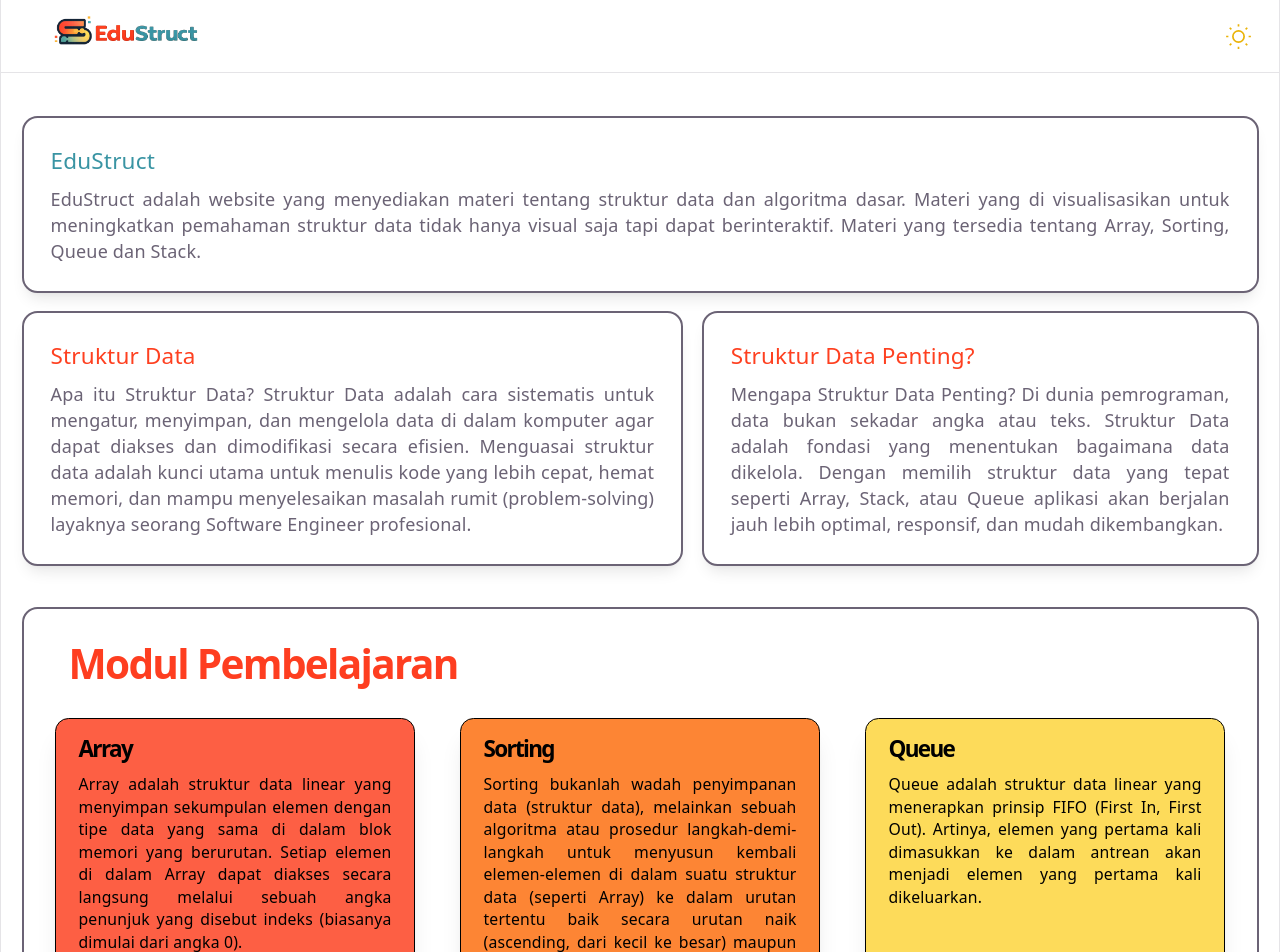
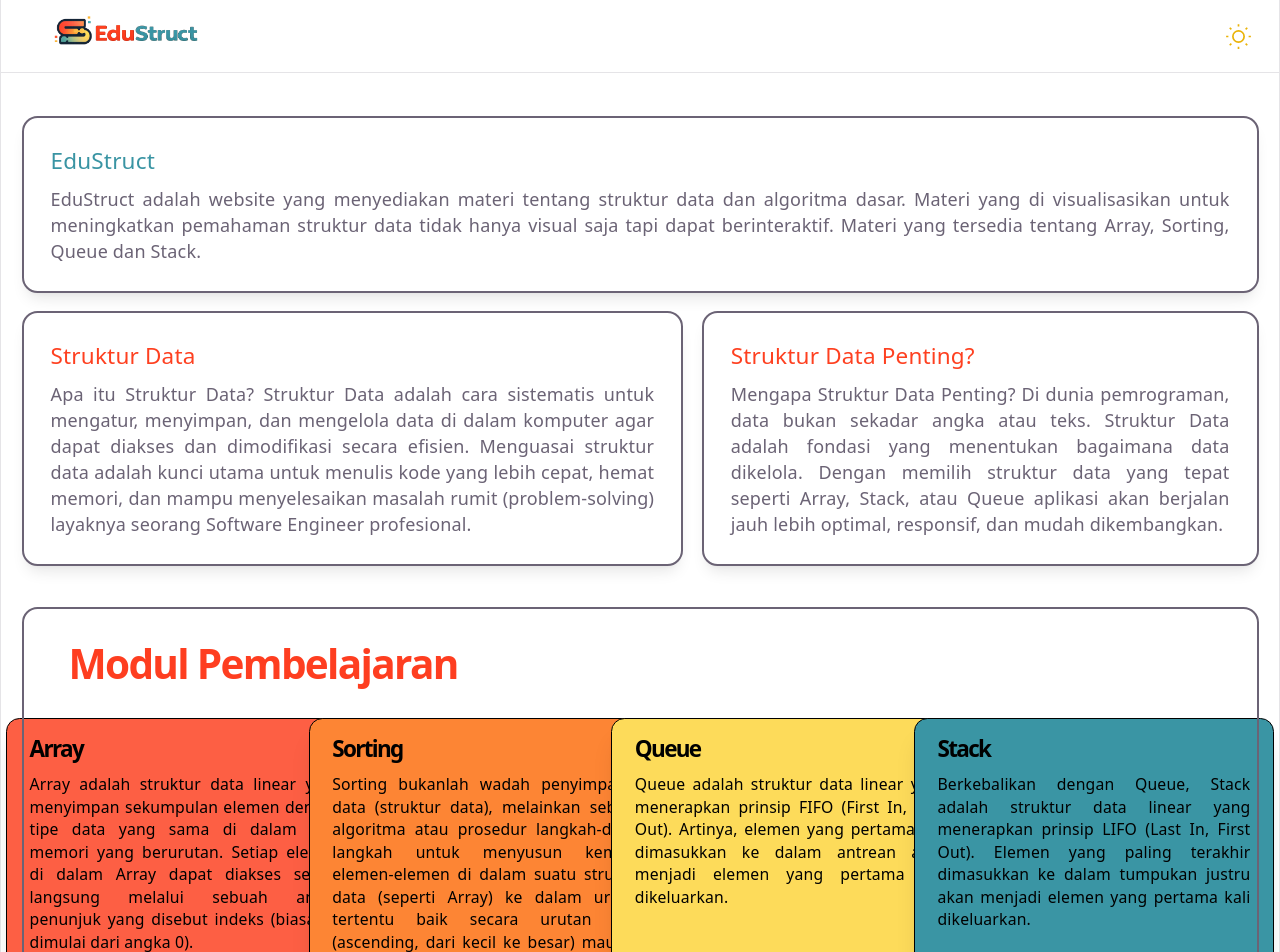
Before and after one commit to molenaru/strukdat, a React (Vite) app in the folder struktur-data/: page / in a window 1280 px wide. Shown: the top 952 px of the page. Built offline with nearby package versions, Linux system fonts and the light colour scheme.

Commit message:
logo dan bug tipis tipis

```diff
--- a/struktur-data/index.html
+++ b/struktur-data/index.html
@@ -3,13 +3,13 @@
 
 <head>
   <meta charset="UTF-8" />
-  <link rel="icon" type="image/svg+xml" href="/logo.png" />
+  <link rel="icon" type="image/svg+xml" href="/Frame 9.png" />
   <meta name="viewport" content="width=device-width, initial-scale=1.0" />
 
   <script src="https://cdn.tailwindcss.com"></script>
   <link rel="stylesheet" href="https://cdnjs.cloudflare.com/ajax/libs/animate.css/4.1.1/animate.min.css" />
 
-  <title>struktur-data</title>
+  <title>EduStruct</title>
 </head>
 
 <body>
--- a/struktur-data/src/App.tsx
+++ b/struktur-data/src/App.tsx
@@ -1,4 +1,6 @@
-import { Routes, Route } from "react-router-dom";
+import { Routes, Route, useLocation } from "react-router-dom";
+import { AnimatePresence, motion } from "framer-motion";
+import { useEffect } from "react";
 import Nav from "./Navbar";
 import Footer from "./Footer";
 import Card from "./components/Card";
@@ -8,11 +10,25 @@ import QueueComponent from "./queue";
 import StackComponent from "./stack";
 
 function App() {
+  const location = useLocation();
+
+  useEffect(() => {
+    window.scrollTo({ top: 0, left: 0, behavior: "instant" });
+  }, [location.pathname]);
+
   return (
     <div className="min-h-screen">
       <Nav />
       {/* title */}
-      <Routes>
+      <AnimatePresence mode="wait">
+        <motion.div
+          key={location.pathname}
+          initial={{ opacity: 0, y: 16 }}
+          animate={{ opacity: 1, y: 0 }}
+          exit={{ opacity: 0, y: -16 }}
+          transition={{ duration: 0.25, ease: "easeOut" }}
+        >
+          <Routes location={location}>
         {/* Halaman utama */}
         <Route
           path="/"
@@ -59,7 +75,7 @@ function App() {
                   <h1 className="text-4xl text-[#FE3E20] font-bold text-left">Modul Pembelajaran</h1>
                 </div>
 
-                <div className="flex justify-center p-5 pt-0 gap-10 flex-wrap">
+                <div className="grid grid-cols-1 sm:grid-cols-2 xl:grid-cols-4 gap-5 p-5 pt-0 justify-items-center">
                   <Card
                     title="Array"
                     description="Array adalah struktur data linear yang menyimpan sekumpulan elemen dengan tipe data yang sama di dalam blok memori yang berurutan. Setiap elemen di dalam Array dapat diakses secara langsung melalui sebuah angka penunjuk yang disebut indeks (biasanya dimulai dari angka 0)."
@@ -105,6 +121,8 @@ function App() {
         <Route path="/queue" element={<QueueComponent />} />
         <Route path="/stack" element={<StackComponent />} />
       </Routes>
+        </motion.div>
+      </AnimatePresence>
 
       <Footer />
     </div>
--- a/struktur-data/src/components/Card.tsx
+++ b/struktur-data/src/components/Card.tsx
@@ -12,7 +12,7 @@ const Card: React.FC<CardProps> = ({ title, description, color, path }) => {
 
   return (
     <div
-      className={`border border-black text-black w-80 h-85 rounded-xl shadow-xl overflow-hidden hover:scale-105 transition duration-300 flex flex-col justify-between ${color}`}
+      className={`border border-black text-black w-full max-w-[20rem] sm:w-80 min-h-[18rem] rounded-xl shadow-xl overflow-hidden hover:scale-105 transition duration-300 flex flex-col justify-between ${color}`}
     >
       <div className="p-5 pt-2 text-justify">
         <h1 className="text-xl text-black font-bold mb-2 mt-1">{title}</h1>
--- a/struktur-data/src/index.css
+++ b/struktur-data/src/index.css
@@ -51,8 +51,8 @@
 }
 
 #root {
-  width: 1920px;
-  max-width: 100%;
+  width: 100%;
+  max-width: 1920px;
   margin: 0 auto;
   text-align: center;
   border-inline: 1px solid var(--border);
--- a/struktur-data/src/queue.tsx
+++ b/struktur-data/src/queue.tsx
@@ -160,7 +160,7 @@ const QueueComponent: React.FC = () => {
         </div>
       </div>
 
-     <div className="m-5 mt-0 mb-0 p-4 flex flex-col outline outline-2 rounded-xl shrink-0 mb-8 h-[320px]">
+     <div className="m-5 mt-0 mb-0 p-4 flex flex-col outline outline-2 rounded-xl mb-8 max-h-[420px] overflow-y-auto">
         <h1 className="text-xl font-bold text-start mb-4 mt-0">Visualisasi</h1>
         <h1 className="text-xl text-center align-middle mb-4 mt-0">Kasir</h1>
 
--- a/struktur-data/src/stack.tsx
+++ b/struktur-data/src/stack.tsx
@@ -102,7 +102,7 @@ const StackComponent: React.FC = () => {
         </div>
       </div>
 
-      <div className="m-5 mt-0 mb-0 p-4 flex flex-col outline outline-2 rounded-xl shrink-0 mb-8 h-[320px]">
+      <div className="m-5 mt-0 mb-0 p-4 flex flex-col outline outline-2 rounded-xl mb-8 max-h-[420px] overflow-y-auto">
         <h1 className="text-xl font-bold text-start mb-4 mt-0">Visualisasi</h1>
 
         <div className="mt-auto" />
@@ -135,7 +135,7 @@ const StackComponent: React.FC = () => {
         </div>
       </div>
 
-      <div className="m-5 p-4flex">
+      <div className="m-5 p-4">
         <div className="mx-auto p-4 md:p-6 bg-white dark:bg-gray-800 rounded-2xl shadow-lg mb-8 border border-gray-200 dark:border-gray-700 w-full box-border">
           {/* Title */}
           <h1 className="text-xl md:text-2xl font-bold text-gray-800 dark:text-white mb-6 mt-0 text-start">
```
Also changed, not shown: struktur-data/public/Frame 9.png (added).
